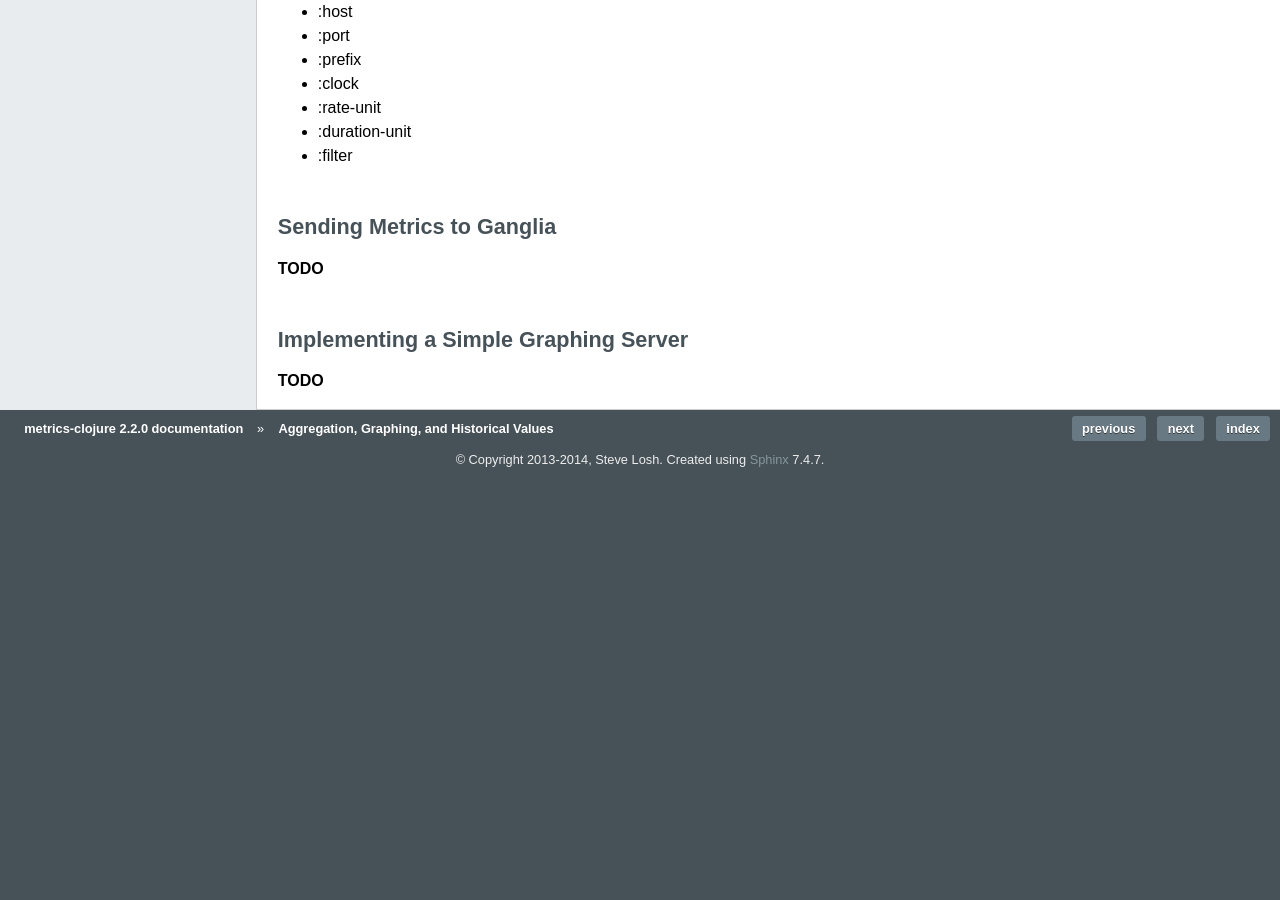
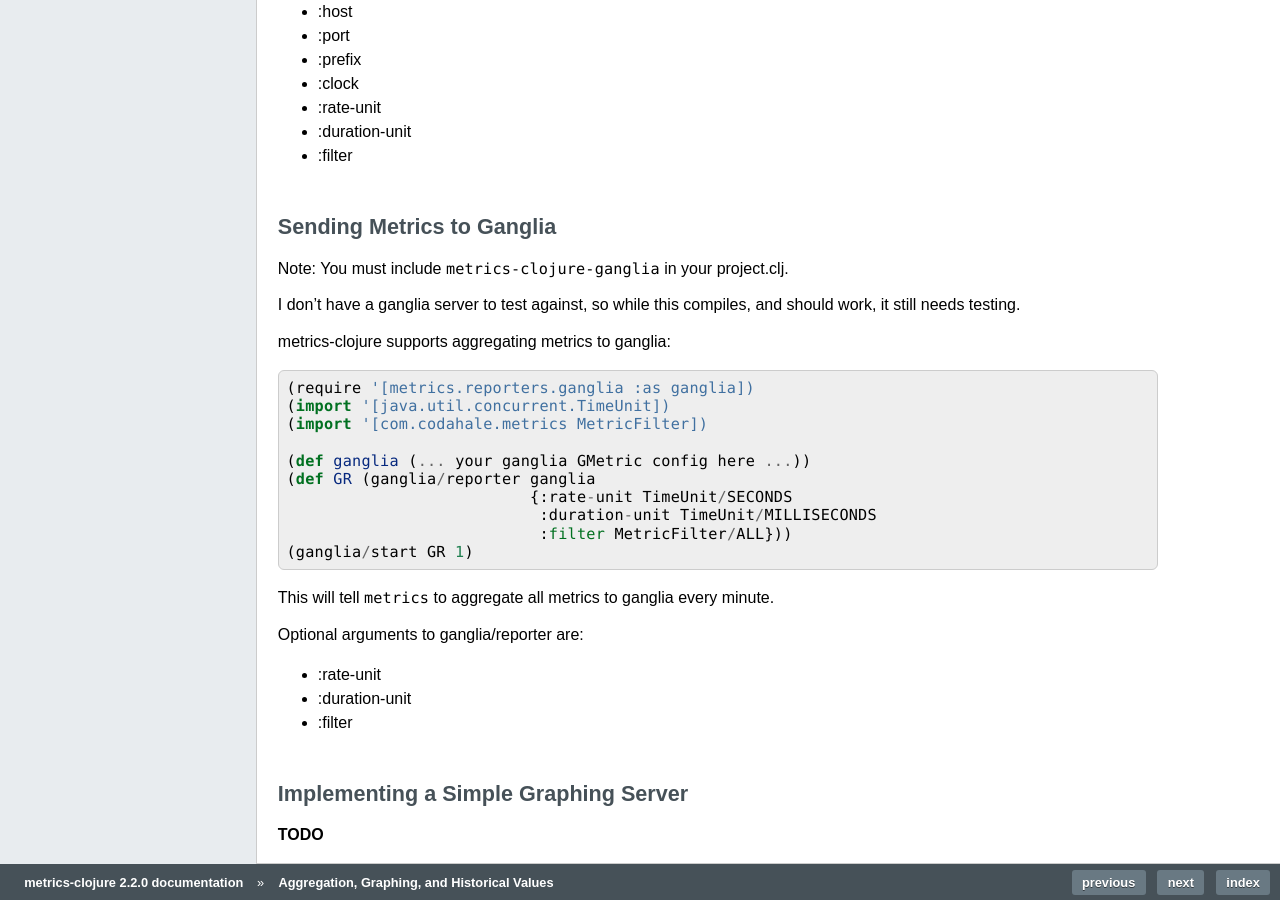
Before and after one commit to clj-commons/metrics-clojure, a Sphinx documentation site: the page built from docs/source/aggregation.rst, in a window 1280 px wide and 900 px high, scrolled down 800 px. Built offline with Sphinx 7.4.7, drawn with Linux system fonts in a browser that asks for light colours; before the commit the page ends 1295 px from its top, so only the background shows below that.

Commit message:
First cut of a ganglia reporter. Attempts to fix https://github.com/sjl/metrics-clojure/issues/36 Needs testing by someone with a ganglia server.

```diff
--- a/docs/source/aggregation.rst
+++ b/docs/source/aggregation.rst
@@ -48,7 +48,33 @@ Optional arguments to graphite/reporter are:
 Sending Metrics to Ganglia
 --------------------------
 
-**TODO**
+Note: You must include ``metrics-clojure-ganglia`` in your project.clj.
+
+I don't have a ganglia server to test against, so while this compiles,
+and should work, it still needs testing.
+
+metrics-clojure supports aggregating metrics to ganglia::
+
+    (require '[metrics.reporters.ganglia :as ganglia])
+    (import '[java.util.concurrent.TimeUnit])
+    (import '[com.codahale.metrics MetricFilter])
+
+    (def ganglia (... your ganglia GMetric config here ...))
+    (def GR (ganglia/reporter ganglia
+                              {:rate-unit TimeUnit/SECONDS
+                               :duration-unit TimeUnit/MILLISECONDS
+                               :filter MetricFilter/ALL}))
+    (ganglia/start GR 1)
+
+This will tell ``metrics`` to aggregate all metrics to ganglia every
+minute.
+
+Optional arguments to ganglia/reporter are:
+
+- :rate-unit
+- :duration-unit
+- :filter
+
 
 Implementing a Simple Graphing Server
 -------------------------------------
```
Also changed, not shown: ChangeLog.md (+4 -0 lines), 2 other files.
